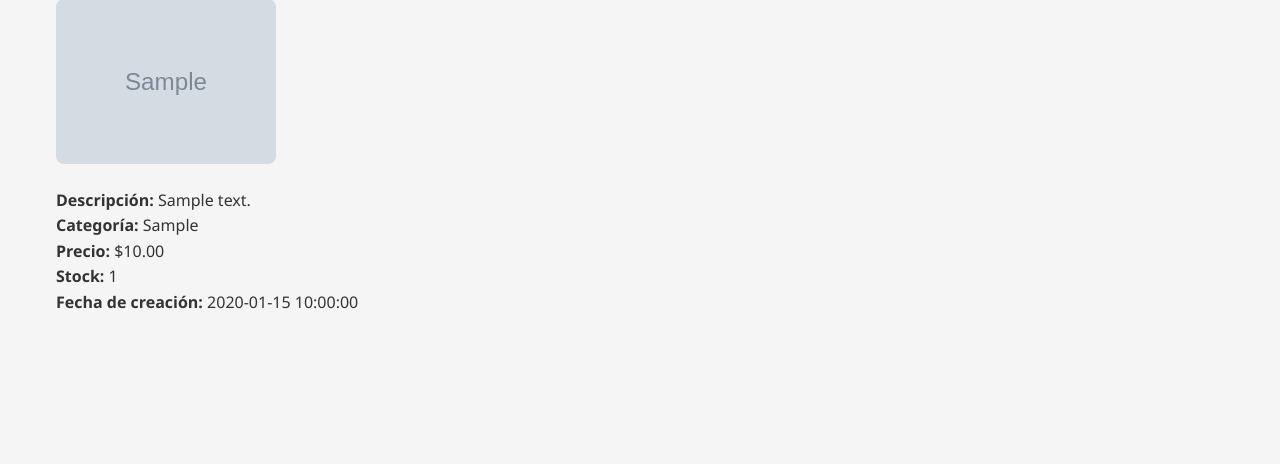
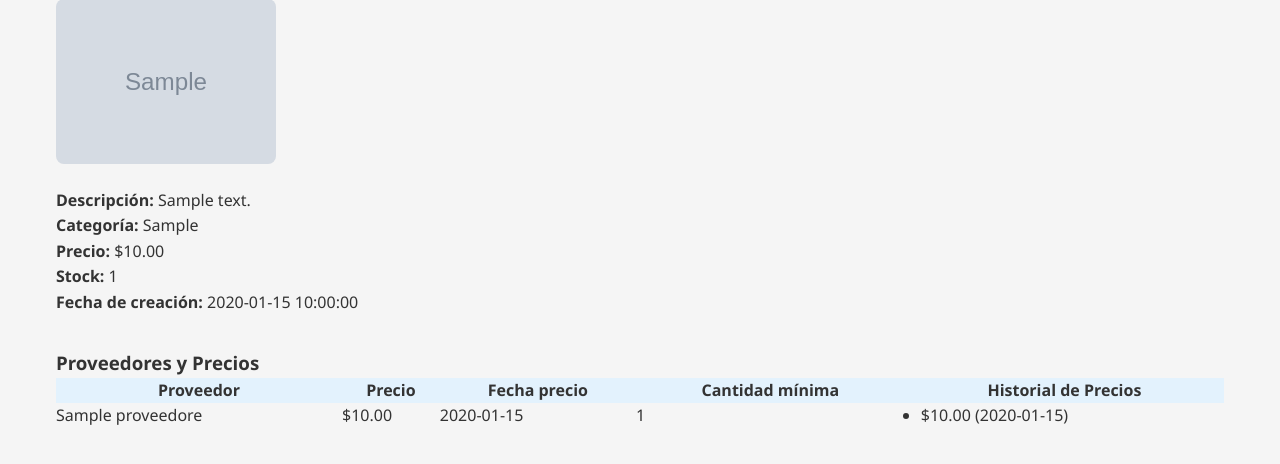
Before and after one commit to sistemas2verduzco-svg/industrial-verduzco, a Flask app: page /producto/1 in a window 1280 px wide. Shown: the part 199-663 px from the top of the page. Run offline with Flask 3, Linux system fonts and the light colour scheme; the visitor is signed in with stand-in values (Sample User, id 1); tables that the repository leaves empty hold one stand-in row (values such as "Sample post"); grey boxes marked "Sample" are stand-in pictures.

Commit message:
modified:   app.py 	modified:   templates/producto_detalle.html

```diff
--- a/app.py
+++ b/app.py
@@ -199,7 +199,20 @@ def index():
 @login_required
 def producto_detalle(producto_id):
     producto = Producto.query.get_or_404(producto_id)
-    return render_template('producto_detalle.html', producto=producto)
+    # Traer proveedores y precios relacionados
+    proveedores = []
+    for pp in producto.proveedores:
+        prov = pp.proveedor.to_dict() if pp.proveedor else None
+        historial = [h.to_dict() for h in pp.historial_precios]
+        proveedores.append({
+            'asignacion_id': pp.id,
+            'proveedor': prov,
+            'precio_proveedor': pp.precio_proveedor,
+            'fecha_precio': pp.fecha_precio.isoformat() if pp.fecha_precio else None,
+            'cantidad_minima': pp.cantidad_minima,
+            'historial_precios': historial
+        })
+    return render_template('producto_detalle.html', producto=producto, proveedores=proveedores)
 
 @app.route('/admin')
 @login_required
--- a/templates/producto_detalle.html
+++ b/templates/producto_detalle.html
@@ -31,6 +31,46 @@
             <p><strong>Stock:</strong> {{ producto.cantidad }}</p>
             <p><strong>Fecha de creación:</strong> {{ producto.fecha_creacion or 'N/A' }}</p>
         </div>
+
+        <div class="detalle-proveedores" style="margin-top:2rem;">
+            <h3>Proveedores y Precios</h3>
+            {% if proveedores and proveedores|length > 0 %}
+                <table class="tabla-proveedores" style="width:100%; border-collapse:collapse;">
+                    <thead>
+                        <tr style="background:#e3f2fd;">
+                            <th>Proveedor</th>
+                            <th>Precio</th>
+                            <th>Fecha precio</th>
+                            <th>Cantidad mínima</th>
+                            <th>Historial de Precios</th>
+                        </tr>
+                    </thead>
+                    <tbody>
+                        {% for p in proveedores %}
+                        <tr>
+                            <td>{{ p.proveedor.nombre if p.proveedor else 'Sin proveedor' }}</td>
+                            <td>${{ '%.2f'|format(p.precio_proveedor) }}</td>
+                            <td>{{ p.fecha_precio or 'N/A' }}</td>
+                            <td>{{ p.cantidad_minima }}</td>
+                            <td>
+                                {% if p.historial_precios and p.historial_precios|length > 0 %}
+                                    <ul style="margin:0; padding-left:1em;">
+                                    {% for h in p.historial_precios %}
+                                        <li>${{ '%.2f'|format(h.precio) }} ({{ h.fecha_precio }})</li>
+                                    {% endfor %}
+                                    </ul>
+                                {% else %}
+                                    <span style="color:#888;">Sin historial</span>
+                                {% endif %}
+                            </td>
+                        </tr>
+                        {% endfor %}
+                    </tbody>
+                </table>
+            {% else %}
+                <p style="color:#888;">Este producto no tiene proveedores asignados.</p>
+            {% endif %}
+        </div>
     </div>
 </body>
 </html>
```
